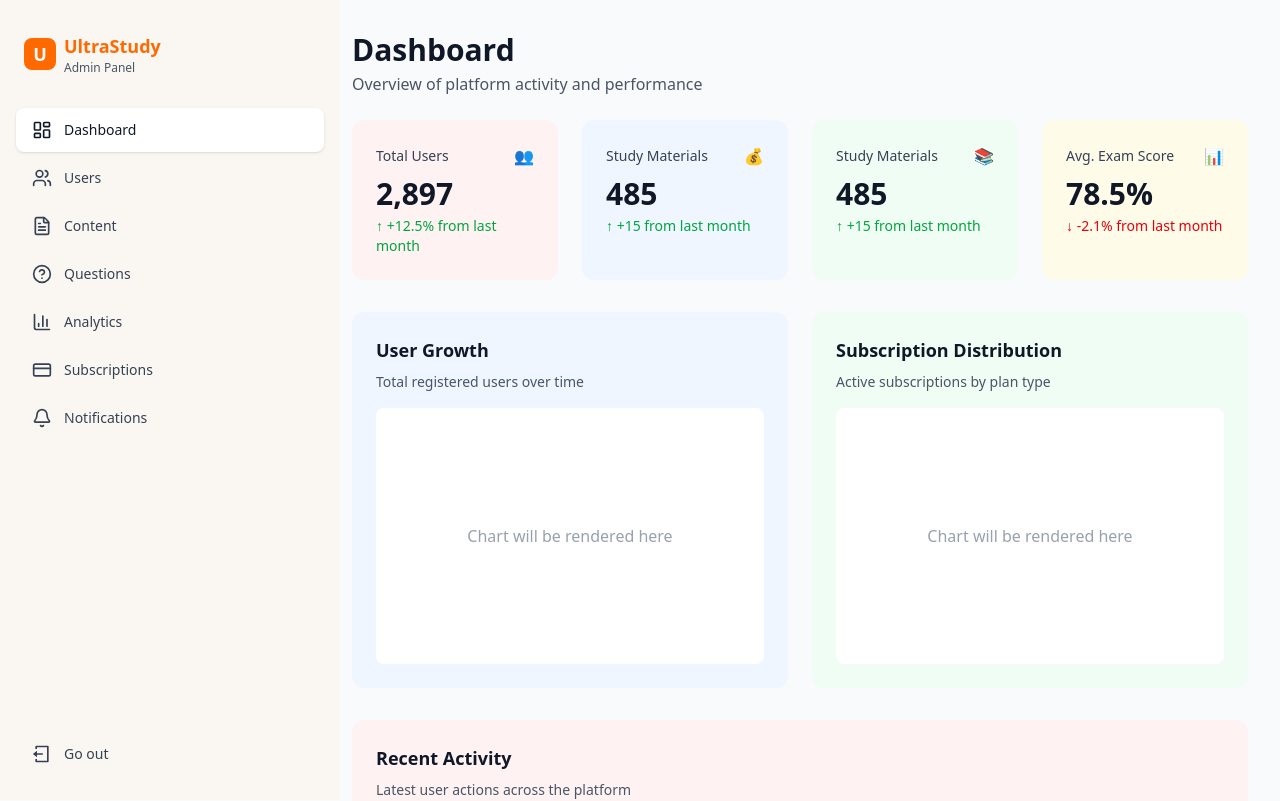
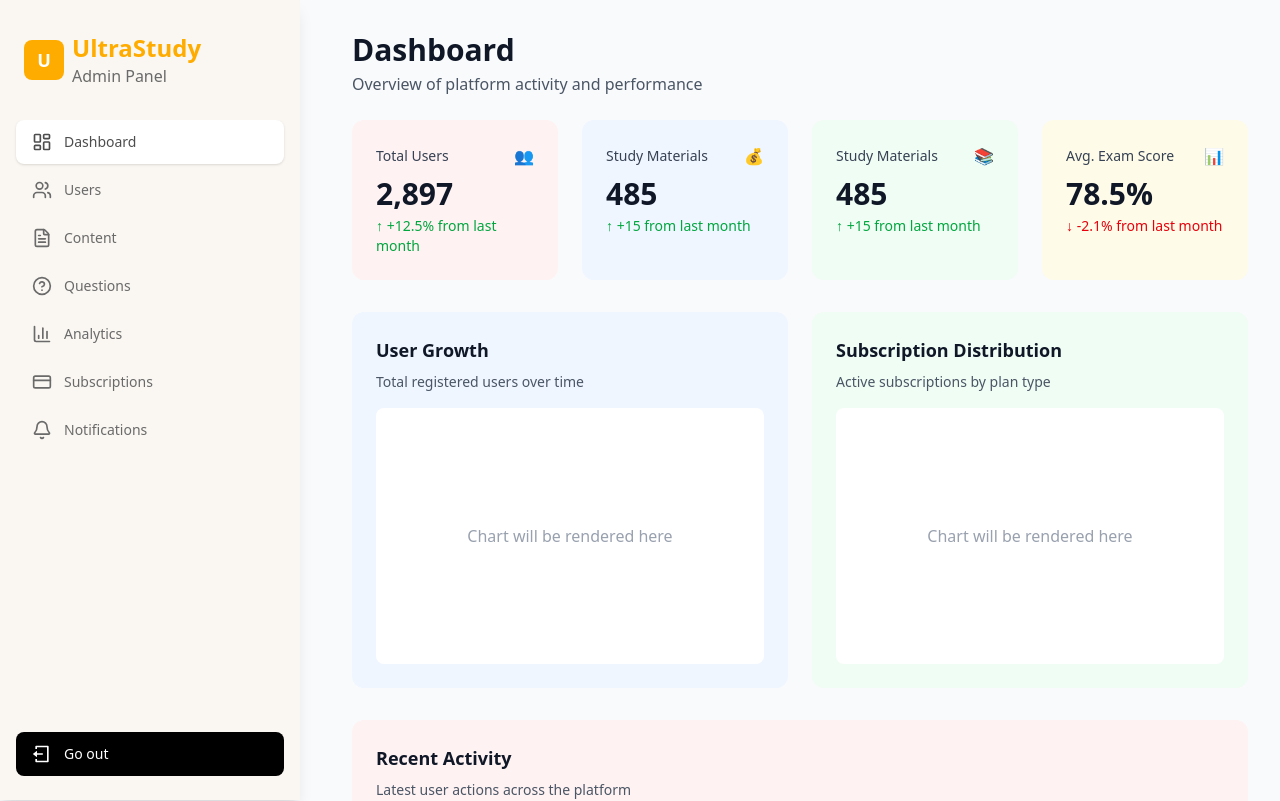
Before and after one commit to mehediScriptDev/App_Dashboad, a React (Vite) app: page / in a window 1280 px wide. Shown: the top 801 px of the page. Built offline with nearby package versions, Linux system fonts and the light colour scheme; sample sign-in values are in the browser's storage.

Commit message:
update side bard

```diff
--- a/src/Common/SideBar.jsx
+++ b/src/Common/SideBar.jsx
@@ -34,39 +34,52 @@ const SideBar = ({ sidebarOpen, setSidebarOpen }) => {
 
     return (
         <>
-            {/* Mobile Menu Button */}
+            {/* Mobile Menu Button (only when sidebar is closed) */}
+            {!sidebarOpen && (
+                <div className="lg:hidden fixed bg-white w-full z-50">
                     <button
-                onClick={() => setSidebarOpen(!sidebarOpen)}
-                className="lg:hidden fixed top-4 left-4 z-50 p-2 bg-white rounded-lg shadow-md"
+                        onClick={() => setSidebarOpen(true)}
+                        className="p-3 hover:bg-gray-50 transition-all duration-200 rounded-full"
                     >
-                {sidebarOpen ? (
-                    <HiX className="w-6 h-6 text-gray-700" />
-                ) : (
-                    <HiMenuAlt2 className="w-6 h-6 text-gray-700" />
+                        <HiMenuAlt2 className="w-8 h-7 text-gray-700" />
+                    </button>
+                </div>
             )}
-            </button>
 
             {/* Sidebar */}
             <div
-                className={`bg-[#FAF7F2] transform ${sidebarOpen ? "translate-x-0" : "-translate-x-full"
+                className={`bg-[#FAF7F2] shadow-lg transform ${sidebarOpen ? "translate-x-0" : "-translate-x-full"
                     } lg:translate-x-0 transition-transform duration-300 ease-in-out
-                  fixed inset-y-0 left-0 z-40 w-[340px] flex flex-col`}
+                  fixed inset-y-0 left-0 z-50 w-[300px] flex flex-col`}
             >
+                {/* Mobile Close Button */}
+                {sidebarOpen && (
+                    <div className="lg:hidden absolute top-4 right-4 z-50">
+                        <button
+                            onClick={() => setSidebarOpen(false)}
+                            className="p-2 hover:bg-gray-100 rounded-full transition-all duration-200"
+                        >
+                            <HiX className="w-6 h-6 text-gray-700" />
+                        </button>
+                    </div>
+                )}
+
+                <div className="flex-1 flex flex-col">
                     {/* Logo */}
                     <div className="px-6 py-8">
                         <div className="flex items-center gap-2">
-                        <div className="w-8 h-8 bg-orange-500 rounded-lg flex items-center justify-center">
+                            <div className="w-10 h-10 bg-[#FFAC00] rounded-lg flex items-center justify-center">
                                 <span className="text-white font-bold text-lg">U</span>
                             </div>
                             <div>
-                            <h2 className="text-orange-500 font-bold text-lg">UltraStudy</h2>
-                            <p className="text-xs text-gray-600">Admin Panel</p>
+                                <h2 className="text-[#FFAC00] font-semibold text-2xl">UltraStudy</h2>
+                                <p className="text-base text-[#6A6A6A]">Admin Panel</p>
                             </div>
                         </div>
                     </div>
 
                     {/* Menu Items */}
-                <nav className="flex-1 px-4 space-y-1">
+                    <nav className="flex-1 px-4 space-y-1 overflow-y-auto">
                         {menuItems.map((item) => {
                             const Icon = item.icon;
                             return (
@@ -76,8 +89,8 @@ const SideBar = ({ sidebarOpen, setSidebarOpen }) => {
                                     end={item.path === "/"}
                                     className={({ isActive }) =>
                                         `w-full flex items-center gap-3 px-4 py-3 text-left rounded-lg transition-all duration-200 ${isActive
-                                        ? "bg-white text-gray-900 shadow-sm font-medium"
-                                        : "text-gray-700 hover:bg-white/50"
+                                            ? "bg-[#FFFFFF] text-[#4D4D4D] shadow-sm font-medium"
+                                            : "text-[#6A6A6A] hover:bg-white/90"
                                         }`
                                     }
                                     onClick={() => window.innerWidth < 1024 && setSidebarOpen(false)}
@@ -88,15 +101,16 @@ const SideBar = ({ sidebarOpen, setSidebarOpen }) => {
                             );
                         })}
                     </nav>
+                </div>
 
-                {/* Logout Button */}
+                {/* Logout Button at the bottom */}
                 <div className="px-4 pb-6">
                     <button
                         onClick={handleLogout}
-                        className="w-full flex items-center gap-3 px-4 py-3 text-left rounded-lg text-gray-700 hover:bg-white/50 transition-all duration-200"
+                        className="w-full flex items-center gap-3 px-4 py-3 text-left rounded-lg bg-black text-white hover:bg-gray-800 transition-all duration-200"
                     >
                         <RiLogoutBoxLine className="w-5 h-5" />
-                        <span className="text-sm">Go out</span>
+                        <span className="text-sm font-medium">Go out</span>
                     </button>
                 </div>
             </div>
```
Lines whose indentation alone changed are shown as unchanged.
